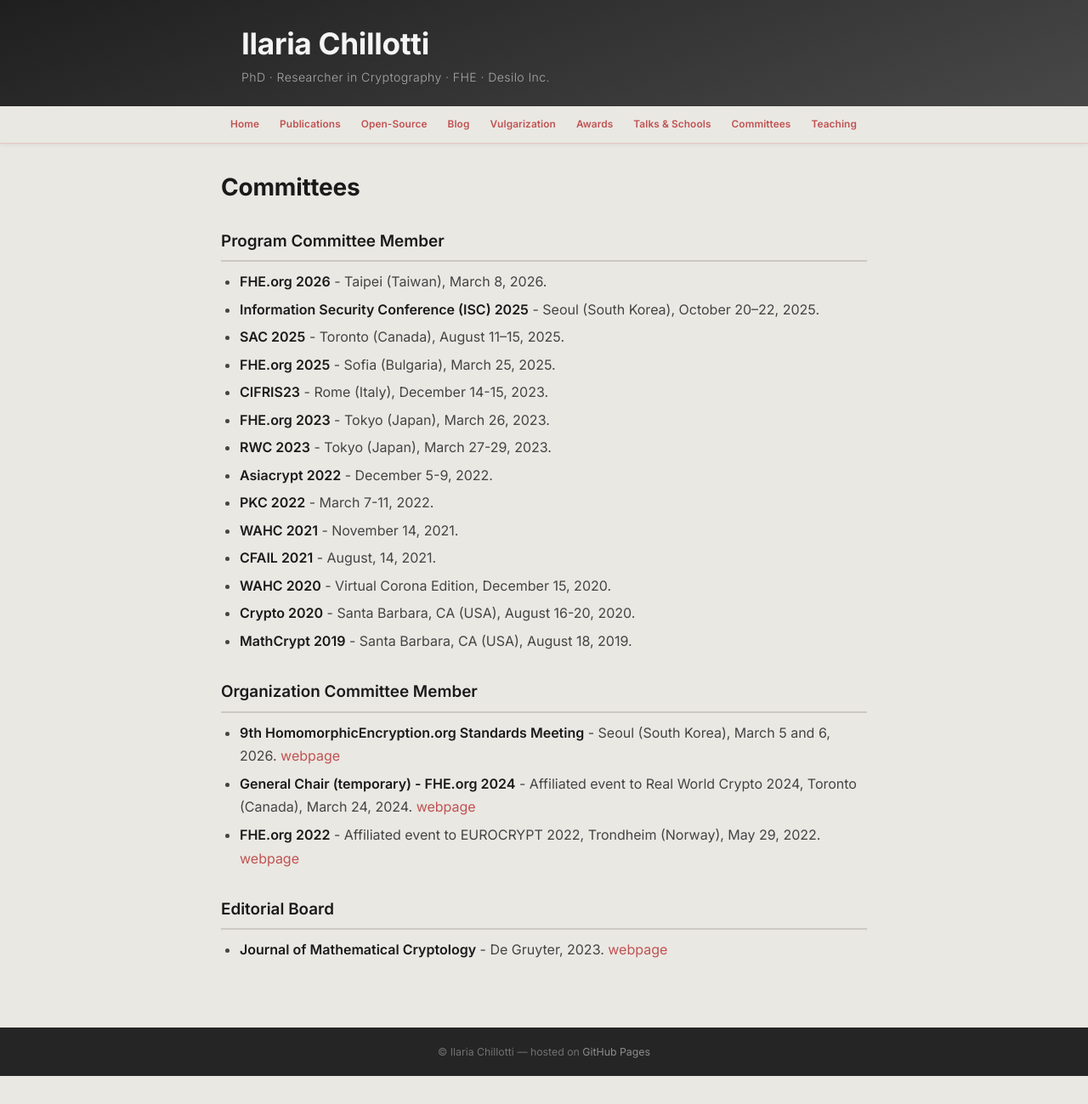
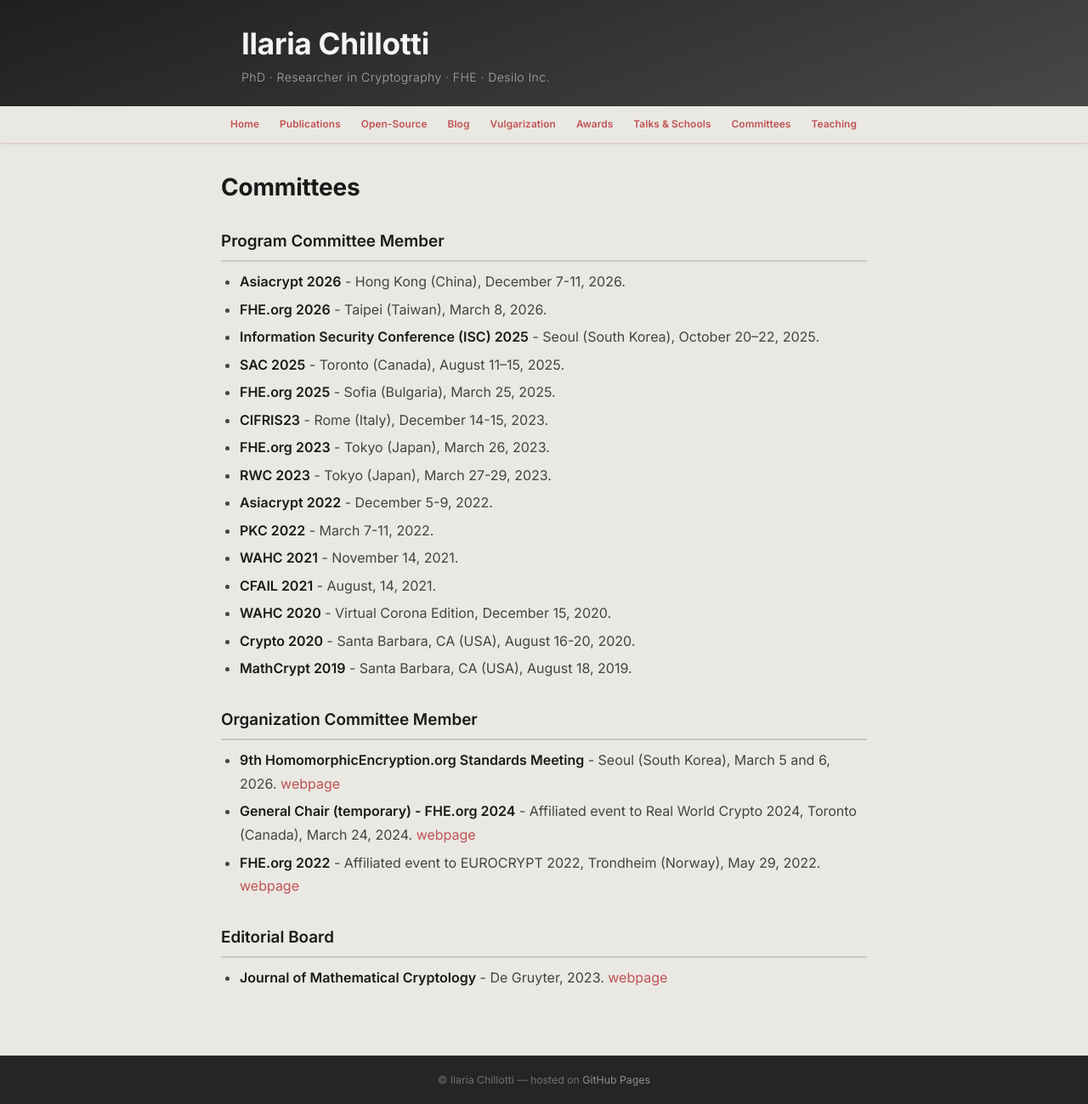
Before and after one commit to ilachill/ilachill.github.io, a Jekyll site: the page built from committees.md, in a window 1280 px wide and 1299 px high. Shown: the whole window at 85% size. Built offline with Jekyll 4.4.1, drawn with Linux system fonts in a browser that asks for light colours; our own code applies the rules of GitHub Pages for plain Markdown files.

Commit message:
updating PC

```diff
--- a/committees.md
+++ b/committees.md
@@ -6,19 +6,20 @@ layout: default
 
 ## [](#header-2)Program Committee Member
 
+* **Asiacrypt 2026** - Hong Kong (China), December 7-11, 2026.
 * **FHE.org 2026** - Taipei (Taiwan), March 8, 2026.
 * **Information Security Conference (ISC) 2025** - Seoul (South Korea), October 20–22, 2025.
 * **SAC 2025** - Toronto (Canada), August 11–15, 2025.
 * **FHE.org 2025** - Sofia (Bulgaria), March 25, 2025.
-*	**CIFRIS23** - Rome (Italy), December 14-15, 2023.
-*	**FHE.org 2023** - Tokyo (Japan), March 26, 2023.
-*	**RWC 2023** - Tokyo (Japan), March 27-29, 2023.
-*	**Asiacrypt 2022** - December 5-9, 2022.
-*	**PKC 2022** - March 7-11, 2022.
+* **CIFRIS23** - Rome (Italy), December 14-15, 2023.
+* **FHE.org 2023** - Tokyo (Japan), March 26, 2023.
+* **RWC 2023** - Tokyo (Japan), March 27-29, 2023.
+* **Asiacrypt 2022** - December 5-9, 2022.
+* **PKC 2022** - March 7-11, 2022.
 * **WAHC 2021** - November 14, 2021.
-*	**CFAIL 2021** - August, 14, 2021.
-*	**WAHC 2020** - Virtual Corona Edition, December 15, 2020.
-*	**Crypto 2020** - Santa Barbara, CA (USA), August 16-20, 2020.
+* **CFAIL 2021** - August, 14, 2021.
+* **WAHC 2020** - Virtual Corona Edition, December 15, 2020.
+* **Crypto 2020** - Santa Barbara, CA (USA), August 16-20, 2020.
 * **MathCrypt 2019** - Santa Barbara, CA (USA), August 18, 2019.
 
 
```
